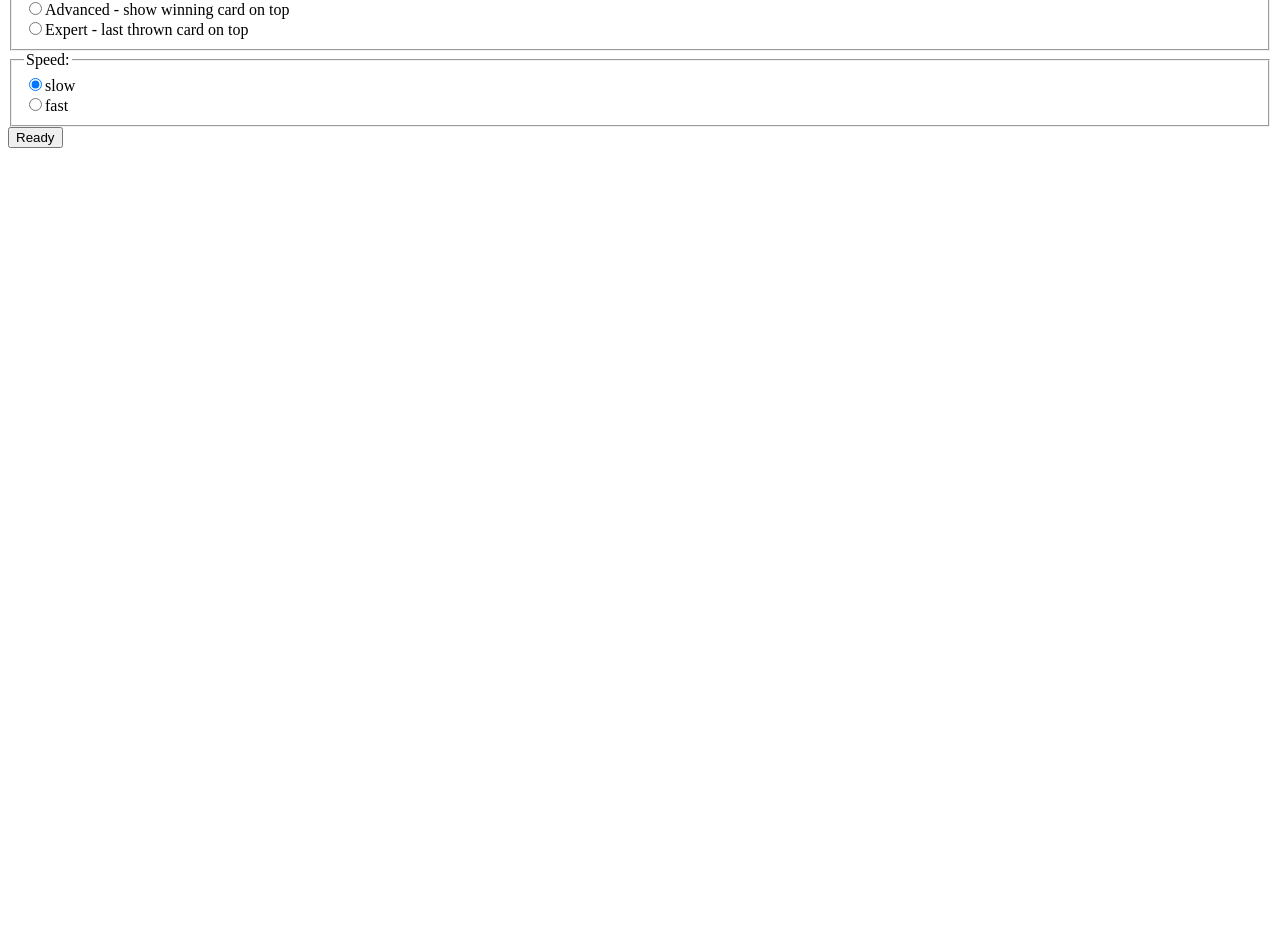
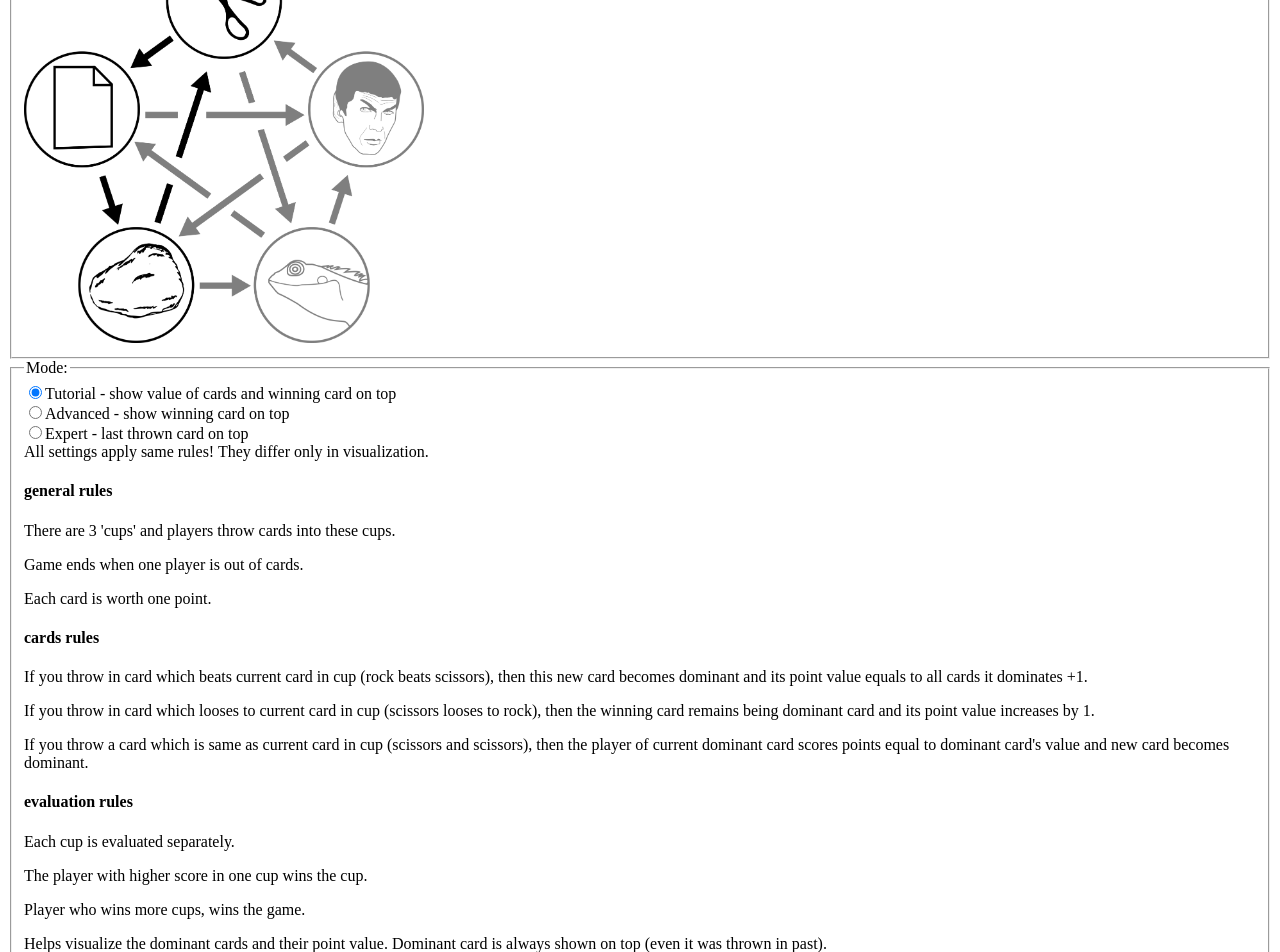
Before and after one commit to Pajuman/KNP, an Angular app: page / in a window 1280 px wide. Shown: the part 200-1152 px from the top of the page. Before the commit the page ends 800 px from the top, so only its background shows below. Built offline with nearby package versions, Linux system fonts and the light colour scheme.

Commit message:
initial settings

```diff
--- a/src/app/card/card.scss
+++ b/src/app/card/card.scss
@@ -33,13 +33,13 @@
   position: absolute;
   font-weight: lighter;
 
-  .normal {
+  &.normal {
     top: 20px;
     left: 20px;
     font-size: 24px;
   }
 
-  .small {
+  &.small {
     top: 10px;
     left: 10px;
     font-size: 12px;
--- a/src/app/initial-settings/initial-settings.component.html
+++ b/src/app/initial-settings/initial-settings.component.html
@@ -9,6 +9,11 @@
     <input [(ngModel)]="selectedCards" id="extended" name="cards" type="radio" value="extended"/>
     <label for="extended">rock, paper, scissors, lizard, Spock</label>
   </div>
+  @if (selectedCards === 'default') {
+    <img alt="rps diagram" src="assets/rps.png">
+  } @else {
+    <img alt="rpslv diagram" src="assets/rpslv.png">
+  }
 </fieldset>
 
 <fieldset>
@@ -25,6 +30,31 @@
     <input [(ngModel)]="selectedMode" id="expert" name="mode" type="radio" value="expert"/>
     <label for="expert">Expert - last thrown card on top</label>
   </div>
+  <span>All settings apply same rules! They differ only in visualization. </span>
+  <h4>general rules</h4>
+  <p>There are 3 'cups' and players throw cards into these cups.</p>
+  <p>Game ends when one player is out of cards.</p>
+  <p>Each card is worth one point.</p>
+
+  <h4>cards rules</h4>
+  <p>If you throw in card which beats current card in cup (rock beats scissors), then this new card becomes dominant and
+    its point value equals to all cards it dominates +1.</p>
+  <p>If you throw in card which looses to current card in cup (scissors looses to rock), then the winning card remains
+    being dominant card and its point value increases by 1.</p>
+  <p>If you throw a card which is same as current card in cup (scissors and scissors), then the player of current
+    dominant card scores points equal to dominant card's value and new card becomes dominant.</p>
+
+  <h4>evaluation rules</h4>
+  <p>Each cup is evaluated separately.</p>
+  <p>The player with higher score in one cup wins the cup.</p>
+  <p>Player who wins more cups, wins the game.</p>
+  @if (selectedMode === 'tutorial') {
+    <span>Helps visualize the dominant cards and their point value. Dominant card is always shown on top (even it was thrown in past).</span>
+  } @else if (selectedMode === 'advanced') {
+    <span>Helps visualize the dominant cards. Dominant card is always shown on top (even it was thrown in past).</span>
+  } @else {
+    <span>No help - you have to remember, which card is dominant.</span>
+  }
 </fieldset>
 
 <fieldset>
@@ -40,4 +70,4 @@
   </div>
 </fieldset>
 
-<button (click)="startGame()">Ready</button>
+<button (click)="startGame()">Play</button>
--- a/src/app/initial-settings/initial-settings.component.scss
+++ b/src/app/initial-settings/initial-settings.component.scss
@@ -0,0 +1,3 @@
+img {
+  width: 400px;
+}
--- a/src/app/services/decks.service.ts
+++ b/src/app/services/decks.service.ts
@@ -49,9 +49,7 @@ export class DecksService {
     const topcard = this.topCards[basketIndex];
     this.putNewCardOnTop = true;
     if (topcard) {
-
       // card types match - give points to player
-
       if (newCard.cardType === topcard.cardType) {
         const player = topcard.player;
         player.points[basketIndex] += topcard.points;
```
Also changed, not shown: src/assets/rps.png (added), src/assets/rpslv.png (added).
